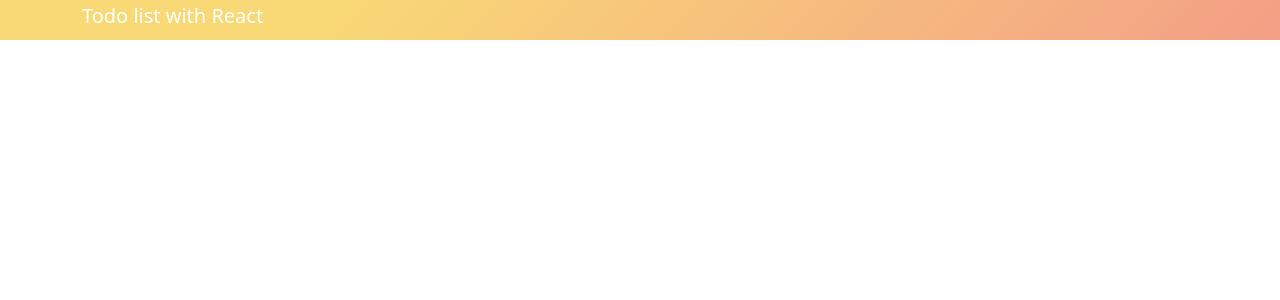
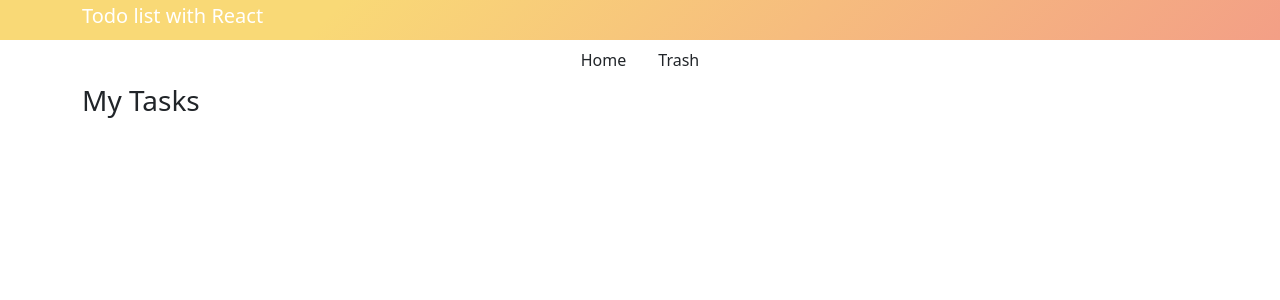
Before and after one commit to assisfery/todo-list-react, a React (Create React App) app: page / in a window 1280 px wide. Shown: the top 300 px of the page. Built offline with nearby package versions, Linux system fonts and the light colour scheme.

Commit message:
navigation with react router

```diff
--- a/package.json
+++ b/package.json
@@ -36,5 +36,8 @@
       "last 1 firefox version",
       "last 1 safari version"
     ]
+  },
+  "devDependencies": {
+    "react-router-dom": "^6.2.1"
   }
 }
--- a/src/App.js
+++ b/src/App.js
@@ -1,9 +1,25 @@
+import 'bootstrap/dist/css/bootstrap.min.css';
+
+import { BrowserRouter, Routes, Route } from "react-router-dom";
+
 import Header from './Header.js';
-import 'bootstrap/dist/css/bootstrap.min.css';
+import Layout from './pages/Layout.js';
+import Home from './pages/Home.js';
+import Trash from './pages/Trash.js';
 
 function App() {
   return (
-    <Header></Header>
+    <>
+      <Header/>
+      <BrowserRouter>
+        <Routes>
+          <Route path="/" element={<Layout />}>
+            <Route index element={<Home />} />
+            <Route path="trash" element={<Trash />} />
+          </Route>
+        </Routes>
+      </BrowserRouter>
+    </>
   );
 }
 
--- /dev/null
+++ b/src/pages/Home.js
@@ -0,0 +1,11 @@
+function Home(){
+    return (
+        <main>
+            <div class="container py-1">
+                <h3>My Tasks</h3>
+            </div>
+        </main>
+    );
+}
+
+export default Home;
--- /dev/null
+++ b/src/pages/Layout.js
@@ -0,0 +1,24 @@
+import { Link, Outlet } from "react-router-dom";
+
+function Layout(){
+    return (
+        <>
+            <nav>
+                <div class="container">
+                    <ul class="nav justify-content-center">
+                        <li class="nav-item">
+                            <Link to="/" class="nav-link text-dark">Home</Link>
+                        </li>
+                        <li class="nav-item">
+                            <Link to="/trash" class="nav-link text-dark">Trash</Link>
+                        </li>
+                    </ul>
+                </div>
+            </nav>
+
+            <Outlet />
+        </>
+    );
+}
+
+export default Layout;
--- /dev/null
+++ b/src/pages/Trash.js
@@ -0,0 +1,11 @@
+function Trash(){
+    return (
+        <main>
+            <div class="container py-1">
+                <h3>Deleted Tasks</h3>
+            </div>
+        </main>
+    );
+}
+
+export default Trash;
```
Also changed, not shown: 1 other file (tests, documents, lock files or other folders).
